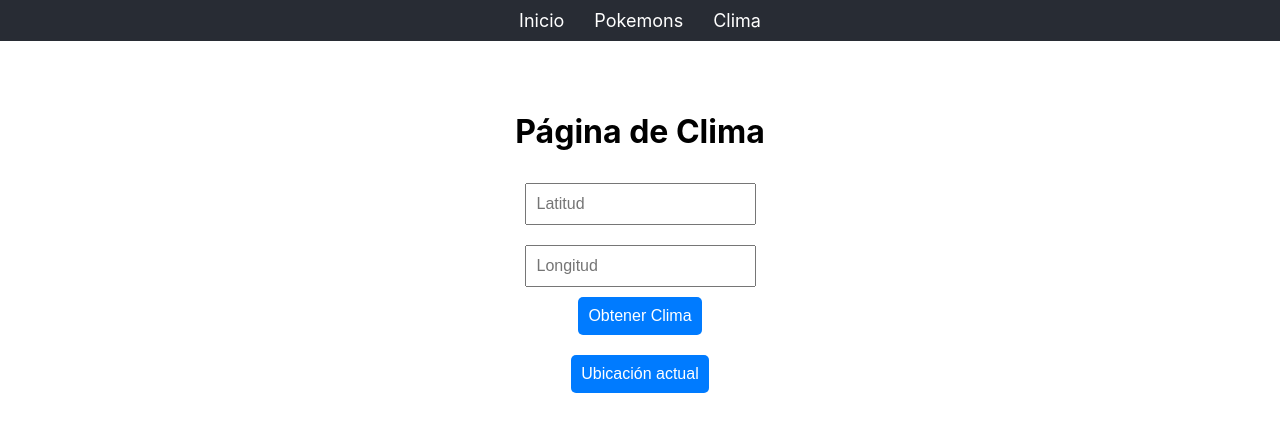
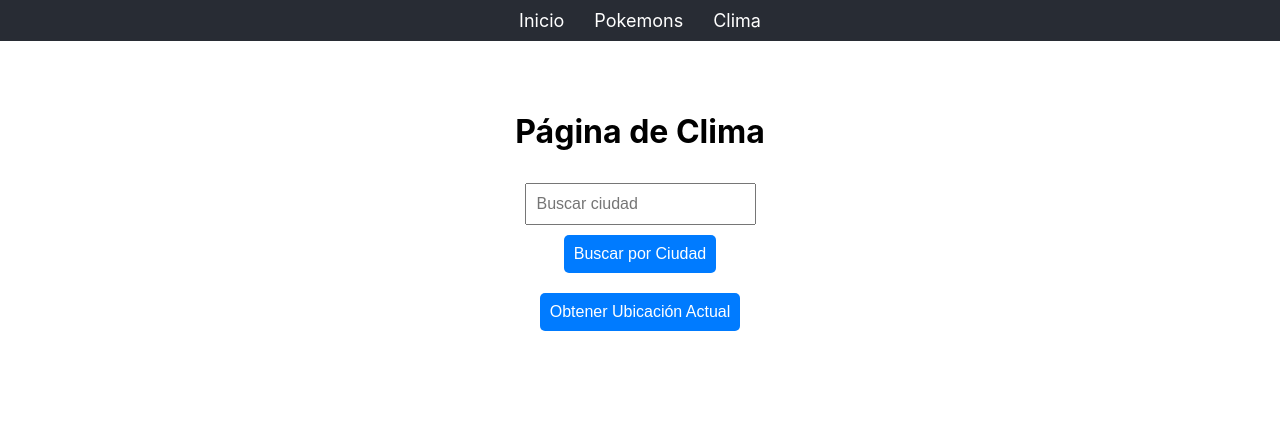
Before and after one commit to Tellotello/mundo-web, a React (Create React App) app: page /climate in a window 1280 px wide. Shown: the top 432 px of the page. Built offline with nearby package versions, Linux system fonts and the light colour scheme.

Commit message:
Crud implementation

```diff
--- a/src/components/Clima.jsx
+++ b/src/components/Clima.jsx
@@ -3,23 +3,59 @@ import React, { useState, useEffect, useCallback } from "react";
 import axios from "axios";
 
 function Climate() {
-  const [weatherData, setWeatherData] = useState(null);
+  const [weatherData, setWeatherData] = useState([]);
   const [lat, setLat] = useState("");
   const [lon, setLon] = useState("");
+  const [city, setCity] = useState("");
   const [error, setError] = useState(null);
+  const [currentLocation, setCurrentLocation] = useState({ lat: null, lon: null });
 
-  const fetchWeatherData = useCallback(async () => {
+  const fetchWeatherDataByCoords = useCallback(async () => {
     try {
       const response = await axios.get(
         `https://api.openweathermap.org/data/2.5/weather?lat=${lat}&lon=${lon}&units=metric&appid=8ed010cd47ea9b6f6606389634daaa98`
       );
-      setWeatherData(response.data);
+      const newWeather = {
+        id: Date.now(),
+        location: `Lat: ${lat}, Lon: ${lon}`,
+        temperature: response.data.main.temp,
+        description: response.data.weather[0].description,
+        lat: lat,
+        lon: lon,
+      };
+      setWeatherData((prevData) => [...prevData, newWeather]);
       setError(null);
     } catch (error) {
-      console.error("Error fetching weather data", error);
-      setError("Error en obntencion clima");
+      setError("Error al obtener el clima por coordenadas");
     }
   }, [lat, lon]);
+
+  const fetchWeatherDataByCity = async () => {
+    try {
+      const geoResponse = await axios.get(
+        `https://api.openweathermap.org/data/2.5/weather?q=${city}&units=metric&appid=8ed010cd47ea9b6f6606389634daaa98`
+      );
+      const cityLat = geoResponse.data.coord.lat;
+      const cityLon = geoResponse.data.coord.lon;
+
+      const response = await axios.get(
+        `https://api.openweathermap.org/data/2.5/weather?lat=${cityLat}&lon=${cityLon}&units=metric&appid=8ed010cd47ea9b6f6606389634daaa98`
+      );
+      const newWeather = {
+        id: Date.now(),
+        location: city,
+        temperature: response.data.main.temp,
+        description: response.data.weather[0].description,
+        lat: cityLat,
+        lon: cityLon,
+      };
+
+      setWeatherData((prevData) => [...prevData, newWeather]);
+      setError(null);
+    } catch (error) {
+      setError("Error al obtener el clima por ciudad");
+    }
+  };
 
   const getGeolocation = () => {
     if (navigator.geolocation) {
@@ -27,9 +63,9 @@ function Climate() {
         (position) => {
           setLat(position.coords.latitude);
           setLon(position.coords.longitude);
+          setCurrentLocation({ lat: position.coords.latitude, lon: position.coords.longitude });
         },
         (error) => {
-          console.error("Error obteniendo la ubicación", error);
           setError("No se pudo obtener la ubicación.");
         }
       );
@@ -38,49 +74,70 @@ function Climate() {
     }
   };
 
+  const handleDelete = (id) => {
+    setWeatherData((prevData) => prevData.filter((data) => data.id !== id));
+  };
+
+  const calculateDistance = (lat1, lon1, lat2, lon2) => {
+    const R = 6371; // Radius of the Earth in km
+    const dLat = ((lat2 - lat1) * Math.PI) / 180;
+    const dLon = ((lon2 - lon1) * Math.PI) / 180;
+    const a =
+      Math.sin(dLat / 2) * Math.sin(dLat / 2) +
+      Math.cos((lat1 * Math.PI) / 180) * Math.cos((lat2 * Math.PI) / 180) *
+      Math.sin(dLon / 2) * Math.sin(dLon / 2);
+    const c = 2 * Math.atan2(Math.sqrt(a), Math.sqrt(1 - a));
+    return R * c; // Distance in km
+  };
+
   useEffect(() => {
     if (lat && lon) {
-      fetchWeatherData();
+      fetchWeatherDataByCoords();
     }
-  }, [lat, lon, fetchWeatherData]);
+  }, [lat, lon, fetchWeatherDataByCoords]);
 
   return (
     <div style={containerStyle}>
       <h1>Página de Clima</h1>
+
       <input
         type="text"
-        placeholder="Latitud"
-        value={lat}
-        onChange={(e) => setLat(e.target.value)}
-        style={inputStyle}
-      />
-      <input
-        type="text"
-        placeholder="Longitud"
-        value={lon}
-        onChange={(e) => setLon(e.target.value)}
+        placeholder="Buscar ciudad"
+        value={city}
+        onChange={(e) => setCity(e.target.value)}
         style={inputStyle}
       />
       <div style={buttonContainerStyle}>
-        <button onClick={fetchWeatherData} style={buttonStyle}>
-          Obtener Clima
+        <button onClick={fetchWeatherDataByCity} style={buttonStyle}>
+          Buscar por Ciudad
         </button>
       </div>
+
       <div style={buttonContainerStyle}>
         <button onClick={getGeolocation} style={buttonStyle}>
-          Ubicación actual
+          Obtener Ubicación Actual
         </button>
       </div>
 
       {error && <p style={errorStyle}>{error}</p>}
 
-      {weatherData && (
-        <div style={weatherStyle}>
-          <h2>Clima Actual</h2>
-          <p>Temperatura: {weatherData.main.temp} °C</p>
-          <p>Descripción: {weatherData.weather[0].description}</p>
-        </div>
-      )}
+      <div style={weatherListStyle}>
+        {weatherData.map((weather) => (
+          <div key={weather.id} style={weatherStyle}>
+            <h2>{weather.location}</h2>
+            <p>Temperatura: {weather.temperature} °C</p>
+            <p>Descripción: {weather.description}</p>
+            {currentLocation.lat && currentLocation.lon && (
+              <p>
+                Distancia desde tu ubicación: {calculateDistance(currentLocation.lat, currentLocation.lon, weather.lat, weather.lon).toFixed(2)} km
+              </p>
+            )}
+            <button onClick={() => handleDelete(weather.id)} style={deleteButtonStyle}>
+              Eliminar
+            </button>
+          </div>
+        ))}
+      </div>
     </div>
   );
 }
@@ -113,14 +170,30 @@ const buttonContainerStyle = {
   marginBottom: "20px",
 };
 
+const weatherListStyle = {
+  marginTop: "20px",
+  width: "100%",
+};
+
+const weatherStyle = {
+  padding: "10px",
+  border: "1px solid #ccc",
+  marginBottom: "10px",
+};
+
+const deleteButtonStyle = {
+  padding: "5px",
+  fontSize: "14px",
+  backgroundColor: "#dc3545",
+  color: "#fff",
+  border: "none",
+  borderRadius: "5px",
+  cursor: "pointer",
+};
+
 const errorStyle = {
   color: "red",
   marginTop: "10px",
 };
 
-const weatherStyle = {
-  marginTop: "20px",
-  textAlign: "center",
-};
-
 export default Climate;
```
